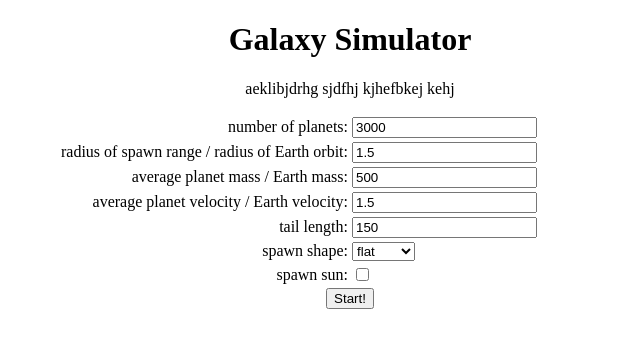
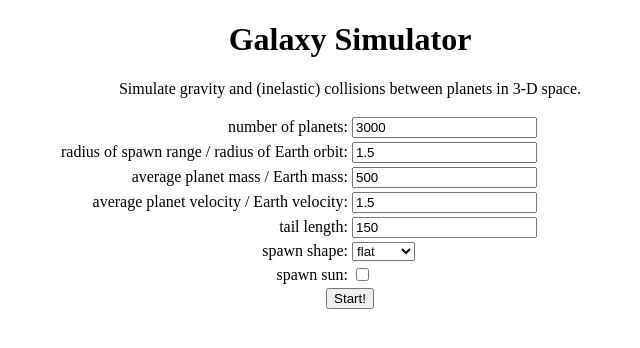
Before and after one commit to ssine/galaxy-simulator, a website with bundled scripts: page src/index.html in a window 1280 px wide. Shown: the whole page, without its empty margins (290-930 px from the left). Built offline with nearby package versions, Linux system fonts and the light colour scheme.

Commit message:
add intro

```diff
--- a/src/index.html
+++ b/src/index.html
@@ -16,7 +16,7 @@
 
   <div id="config">
     <h1>Galaxy Simulator</h1>
-    <p>aeklibjdrhg sjdfhj kjhefbkej kehj</p>
+    <p>Simulate gravity and (inelastic) collisions between planets in 3-D space.</p>
     <table>
       <tr>
         <td><span>number of planets:</span></td>
```
